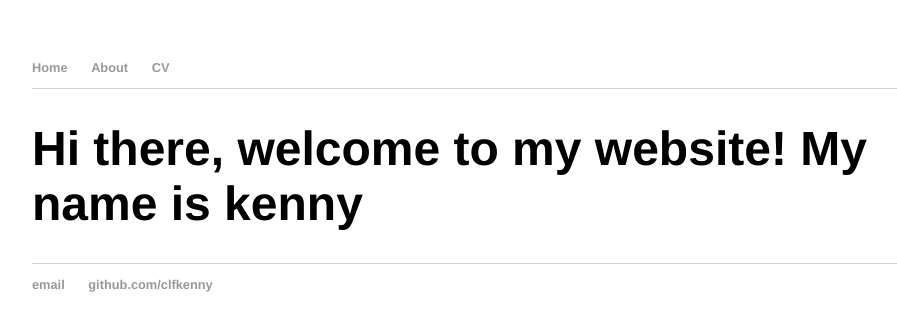
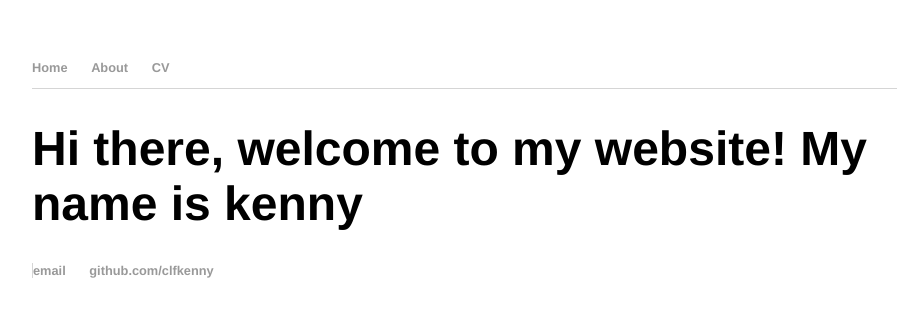
Before and after one commit to clfkenny/clfkenny.github.io, a Jekyll site: the page built from index.md, in a window 1280 px wide. Shown: the top 331 px of the page, without its empty margins (160-1057 px from the left). Built offline with Jekyll 4.4.1, drawn with Linux system fonts in a browser that asks for light colours.

Commit message:
Update main.css

```diff
--- a/css/main.css
+++ b/css/main.css
@@ -33,7 +33,7 @@ p {
     color: #333;
 }
 footer {
-    border-top: 1px solid #d5d5d5;
+    border-left: 1px solid #d5d5d5;
     font-size: .8em;
 }
 
```
